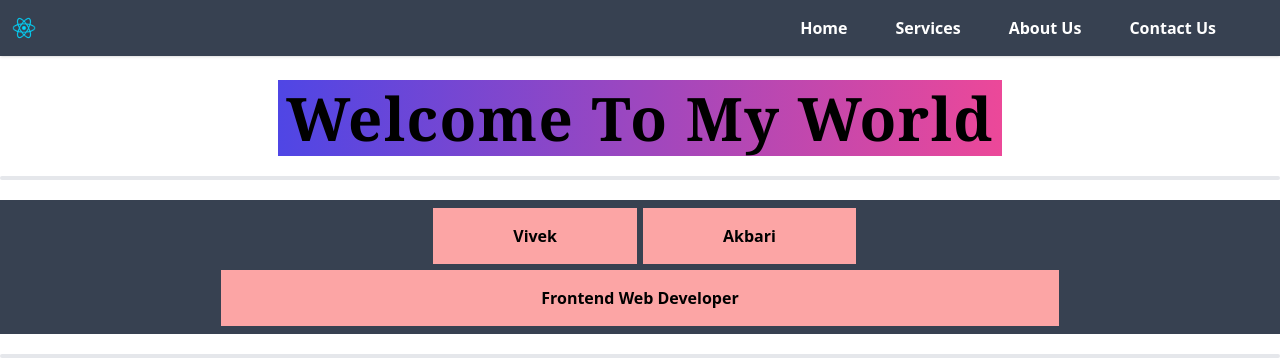
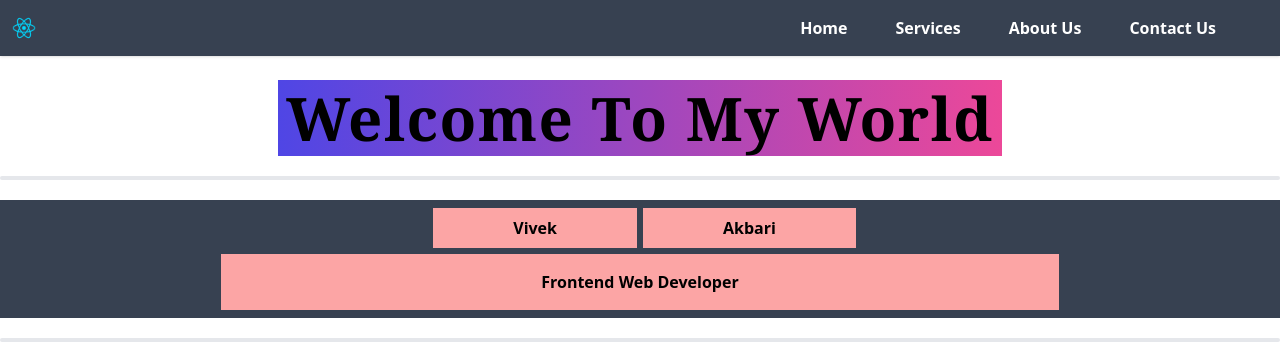
Before and after one commit to vivekakbari0/Demowebpage, a website: page dist/index.html in a window 1280 px wide. Shown: the top 364 px of the page. Drawn offline with nearby package versions, Linux system fonts and the light colour scheme.

Commit message:
some test

```diff
--- a/dist/index.html
+++ b/dist/index.html
@@ -51,8 +51,8 @@
   </div>
     <hr class=" h-1 my-5 bg-gray-200 border-0 rounded dark:bg-gray-700">
   <div class="py-2 grid grid-cols-1 md:grid-cols-2 bg-gray-700 gap-1.5 mx-auto w-auto">
-      <div class="text-center bg-red-300 font-bold place-self-end py-2 md:py-4 md:px-10 lg:px-20">Vivek</div>
-      <div class="text-center bg-red-300 font-bold place-self-start py-2 md:py-4 md:px-10 lg:px-20">Akbari</div>
+      <div class="text-center bg-red-300 font-bold place-self-end py-2 lg:px-20 ">Vivek</div>
+      <div class="text-center bg-red-300 font-bold place-self-start py-2 lg:px-20 ">Akbari</div>
       <div class="text-center bg-red-300 col-span-2 font-bold place-self-center py-2 md:py-4 md:px-20 lg:px-40 xl:px-80">Frontend Web Developer</div>
   </div>
 
```
Also changed, not shown: 1 other file.
